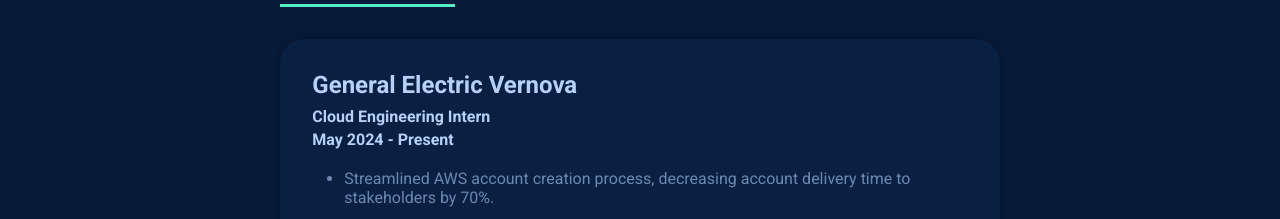
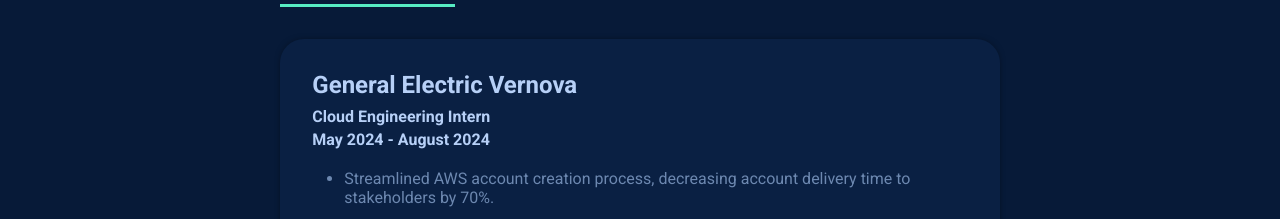
Before and after one commit to RudraPatel2003/rudrapatel, a Next.js app: page / in a window 1280 px wide. Shown: the part 1720-1939 px from the top of the page. Built offline with nearby package versions, Linux system fonts and the light colour scheme.

Commit message:
Update experience

```diff
--- a/src/config.js
+++ b/src/config.js
@@ -67,7 +67,7 @@
     companyName: "GE Vernova",
     longCompanyName: "General Electric Vernova",
     jobTitle: "Cloud Engineering Intern",
-    dateOfEmployment: "May 2024 - Present",
+    dateOfEmployment: "May 2024 - August 2024",
     bulletPoints: [
       "Streamlined AWS account creation process, decreasing account delivery time to stakeholders by 70%.",
       "Implemented an Ansible playbook to facilitate Infrastructure as Code (IaC) for securely creating and managing AWS resources, reducing accidental spending by 40%",
@@ -79,7 +79,7 @@
     companyName: "KUB",
     longCompanyName: "Knoxville Utilities Board",
     jobTitle: "Software Developer Intern",
-    dateOfEmployment: "May 2023 - May 2024",
+    dateOfEmployment: "May 2023 - May 2024, August 2024 - Present",
     bulletPoints: [
       "Refactored power outage notification system that sends up to 1 million notifications per week to provide over 400,000 customers with more accurate estimated restoration times",
       "Enhanced cybersecurity and data integrity by implementing stricter authorization requirements for public API endpoints",
```
Also changed, not shown: 1 other file (tests, documents, lock files or other folders).
